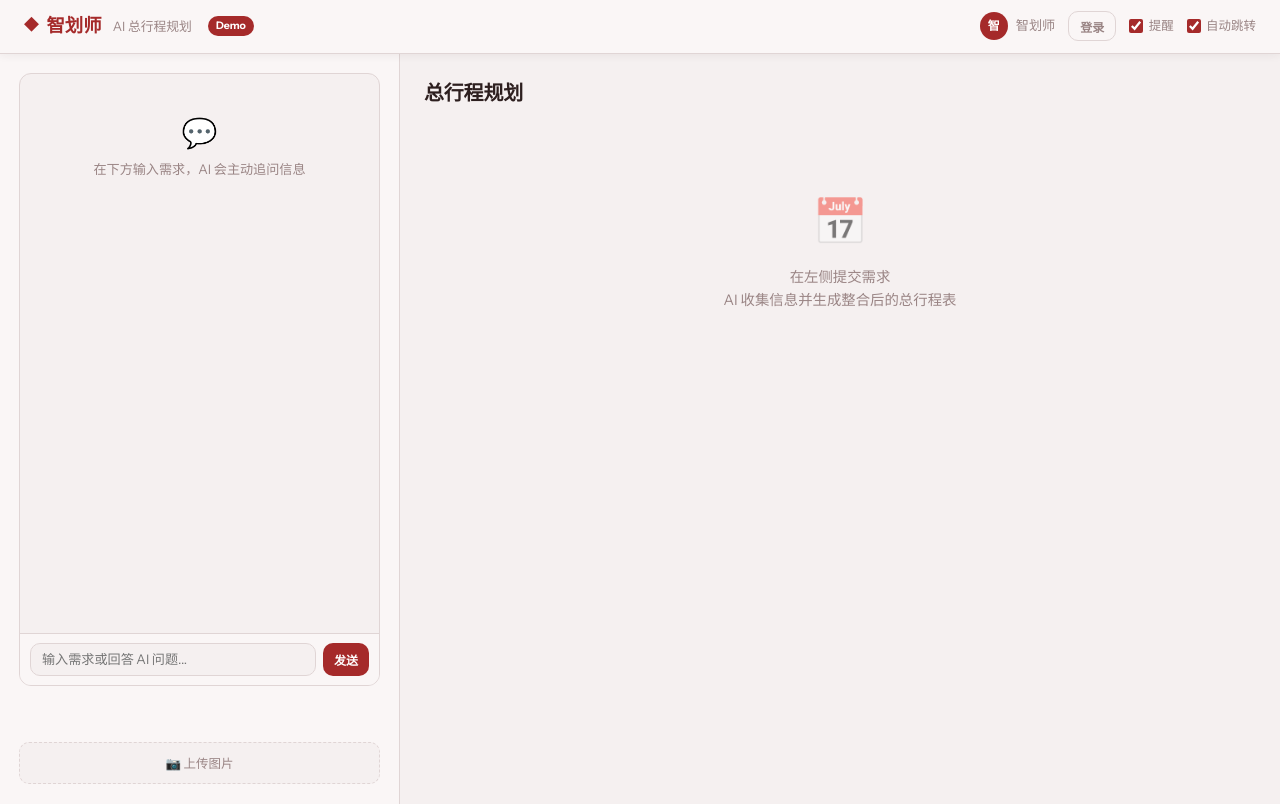
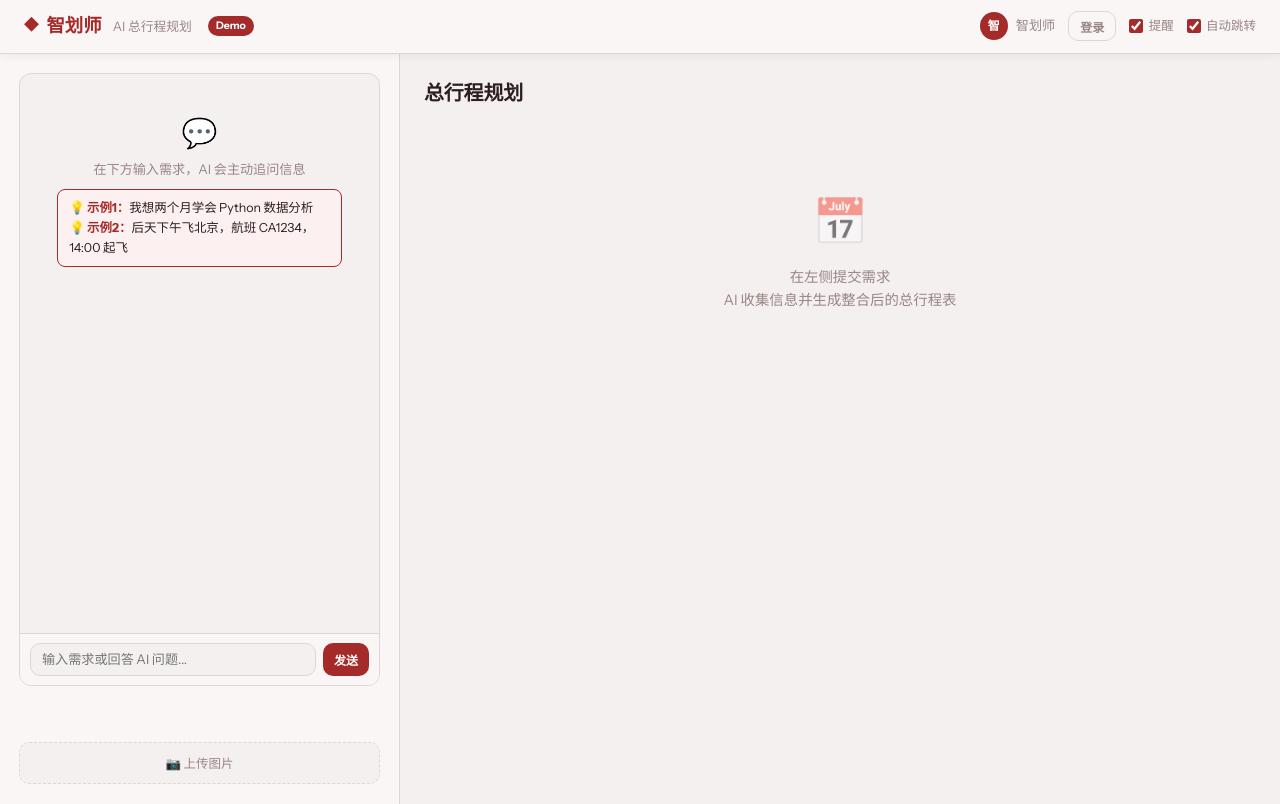
Before and after one commit to Huangkkkw/zhihuashi-demo, a plain HTML site: page index.html in a window 1280 px wide. Drawn offline with Linux system fonts and the light colour scheme.

Commit message:
fix: 恢复示例提示到对话区域

```diff
--- a/index.html
+++ b/index.html
@@ -262,6 +262,10 @@ body{font-family:'InstrumentSans',system-ui,sans-serif;background:var(--bg);colo
         <div style="text-align:center;padding:1.5rem;color:var(--muted);font-size:0.82rem">
           <span style="font-size:1.8rem;display:block;margin-bottom:0.4rem">💬</span>
           在下方输入需求，AI 会主动追问信息
+          <div style="background:var(--accent-light);border:1.5px solid var(--accent);border-radius:8px;padding:0.5rem 0.7rem;font-size:0.78rem;color:var(--ink);line-height:1.6;margin-top:0.6rem;text-align:left">
+            <strong style="color:var(--accent)">💡 示例1：</strong>我想两个月学会 Python 数据分析<br>
+            <strong style="color:var(--accent)">💡 示例2：</strong>后天下午飞北京，航班 CA1234，14:00 起飞
+          </div>
         </div>
       </div>
       <div class="chat-input-bar" id="chatInputBar">
```
